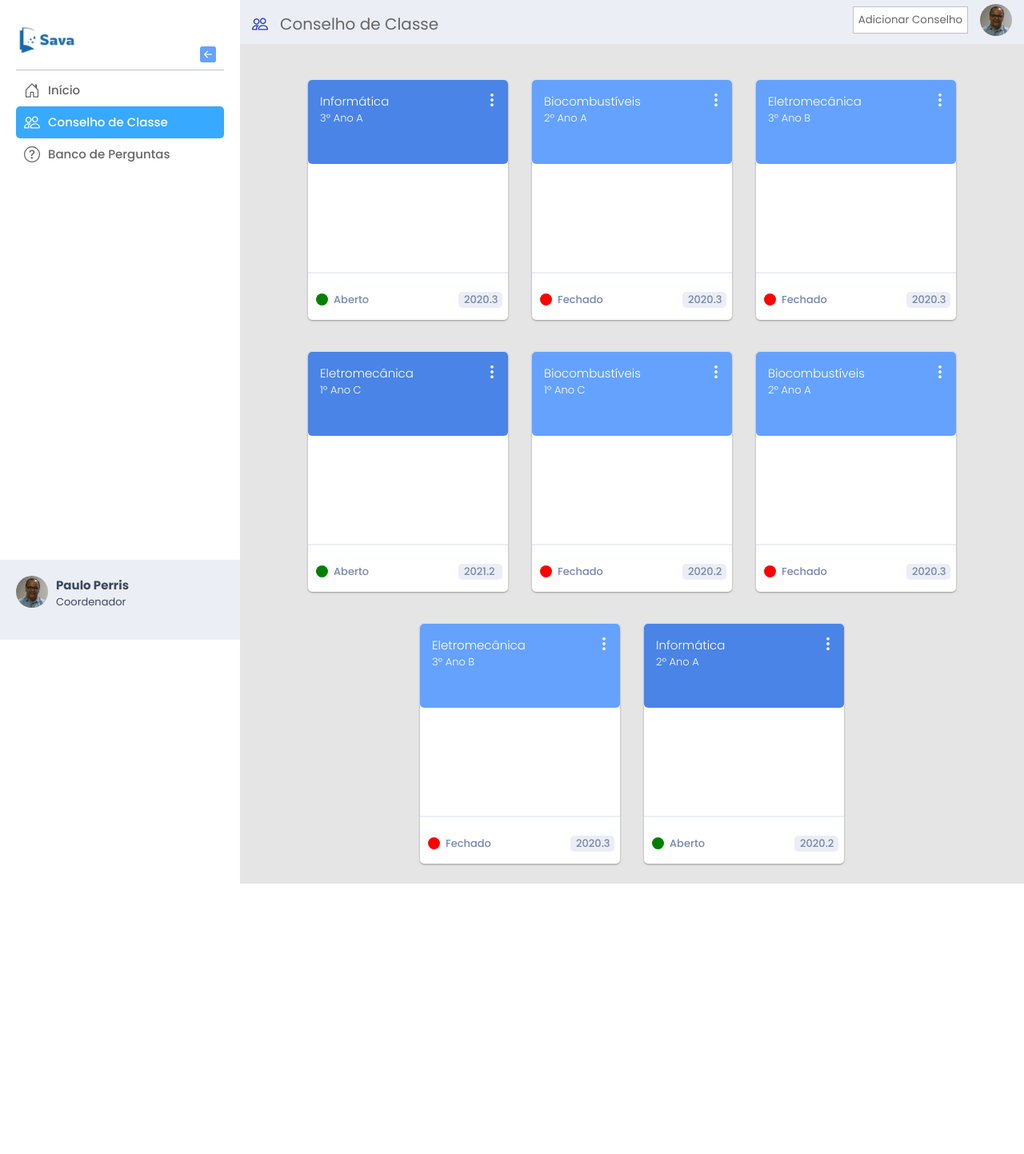
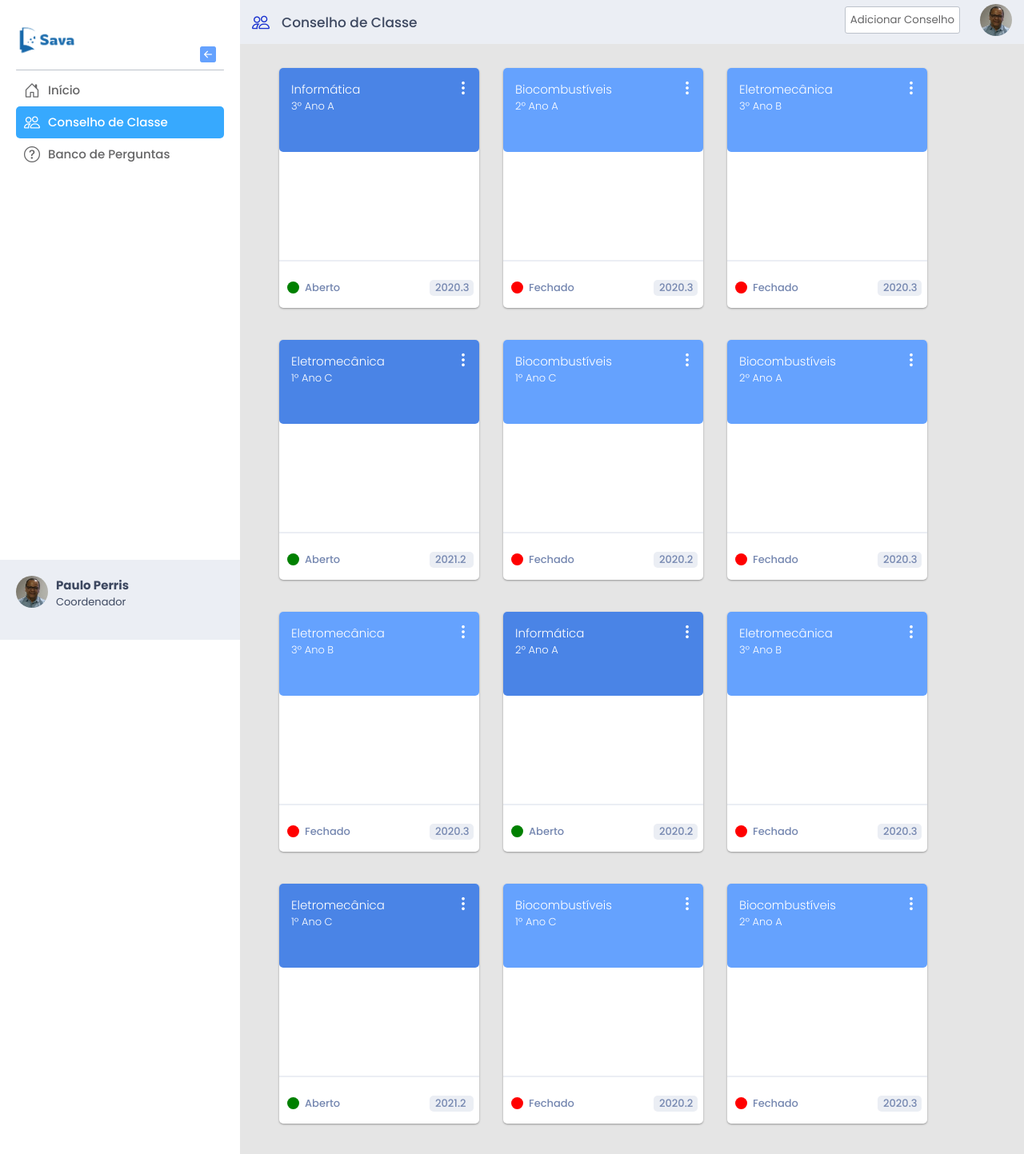
Before and after one commit to jonatasfbastos/sava_front, a React (Create React App) app: page /conselho_de_classe in a window 1280 px wide. Shown: the top 1443 px of the page at 80% size. Before the commit the page ends 1105 px from the top, so only its background shows below. Built offline with nearby package versions, Linux system fonts and the light colour scheme.

Commit message:
fix container layout

```diff
--- a/src/components/card/card.css
+++ b/src/components/card/card.css
@@ -1,10 +1,15 @@
-.cards-container{
+.cards-container {
 	display: flex;
 	flex-wrap: wrap;
 	display: flex;
-	align-items: center;
-	justify-content: center;
+
+	width: 90%;
+
+	margin-left: auto;
+	margin-right: auto;
+}
+
+.cards-container {
 	row-gap: 30px;
 	gap: 30px;
-	padding: 15px;
 }
--- a/src/components/card/card.jsx
+++ b/src/components/card/card.jsx
@@ -9,6 +9,7 @@ import data from '../../jsons/class-council.json'
 const Card = () => {
 
 	return (
+		<div className='cards-container-all'>
 			<div className='cards-container'>
 				{data.map((cardItem,index)=>(
 					<CardItem
@@ -21,6 +22,7 @@ const Card = () => {
 
 				))}
 			</div>
+		</div>
 	)
 
 
--- a/src/components/top-bar/top-bar.css
+++ b/src/components/top-bar/top-bar.css
@@ -9,15 +9,18 @@
 
 .top-bar-container i, .top-bar-container p {
     margin: 15px 0px 0px 15px;
-    font-size: 20px;
+    font-size: 17px;
+    font-weight: 500;
 }
 
 .top-bar-container i {
     color: var(--dark-blue-2);
+    font-size: 22px;
+    margin-top: 12px;
 }
 
 .top-bar-container p {
-    color: var(--dark-gray-3);
+    color: var(--dark-gray-2);
 }
 
 .path{
@@ -27,14 +30,15 @@
 .top-bar-container .top-bar-button{
     margin-left: auto;
     margin-top: 8px;
-    margin-right: 10px;
+    margin-right: 20px;
 }
 
 .top-bar-container .top-bar-button button{
     background: var(--white);
     border: 1px solid var(--light-gray-2);
     padding: 6px;
-    color: var(--dark-gray-3)
+    color: var(--dark-gray-3);
+    border-radius: 3px;
 }
 
 .top-bar-container .avatar {
--- a/src/jsons/class-council.json
+++ b/src/jsons/class-council.json
@@ -46,5 +46,35 @@
 		"classYear": "2º Ano A",
 		"isOpened": true,
 		"quarter": "2020.2"
+	},
+	{
+		"subject": "Eletromecânica",
+		"classYear": "3º Ano B",
+		"isOpened": false,
+		"quarter": "2020.3"
+	},
+	{
+		"subject": "Eletromecânica",
+		"classYear": "1º Ano C",
+		"isOpened": true,
+		"quarter": "2021.2"
+	},
+	{
+		"subject": "Biocombustíveis",
+		"classYear": "1º Ano C",
+		"isOpened": false,
+		"quarter": "2020.2"
+	},
+	{
+		"subject": "Biocombustíveis",
+		"classYear": "2º Ano A",
+		"isOpened": false,
+		"quarter": "2020.3"
+	},
+	{
+		"subject": "Eletromecânica",
+		"classYear": "3º Ano B",
+		"isOpened": false,
+		"quarter": "2020.3"
 	}
 ]
```
Lines whose indentation alone changed are shown as unchanged.
